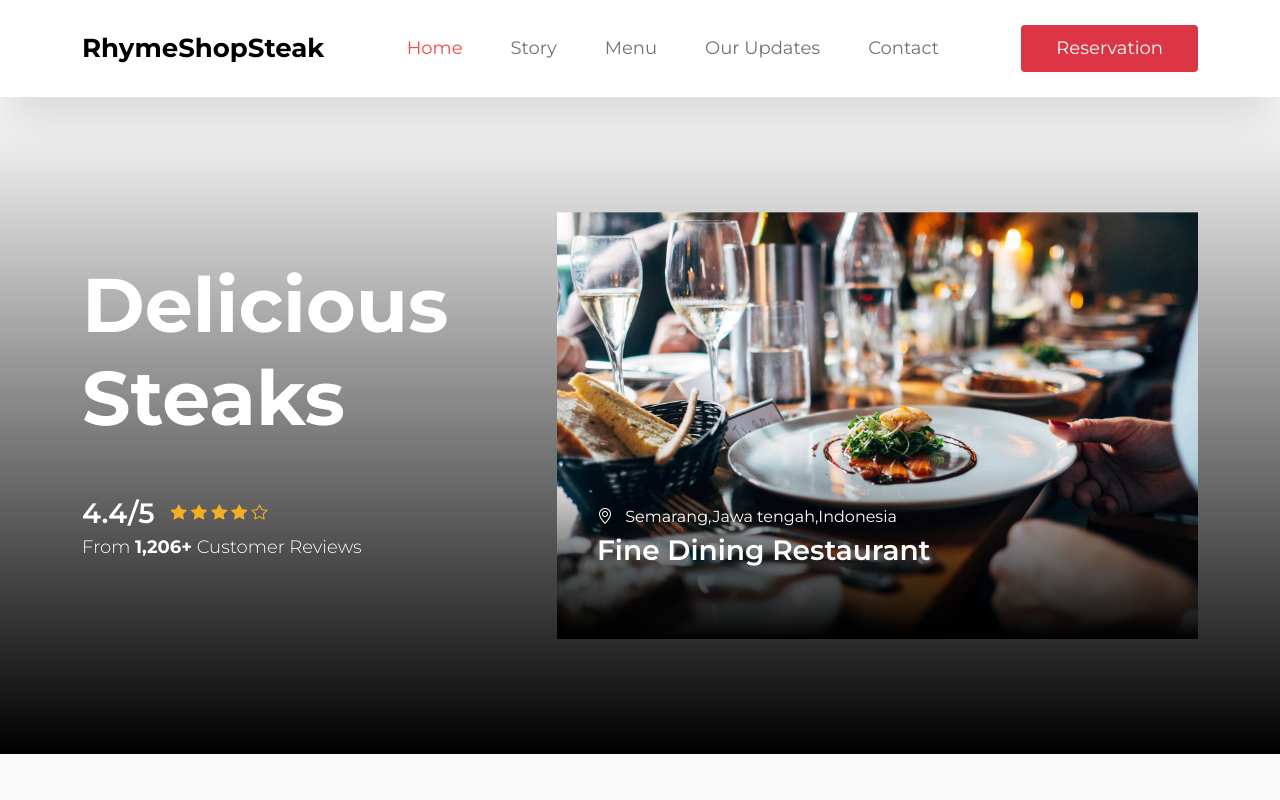
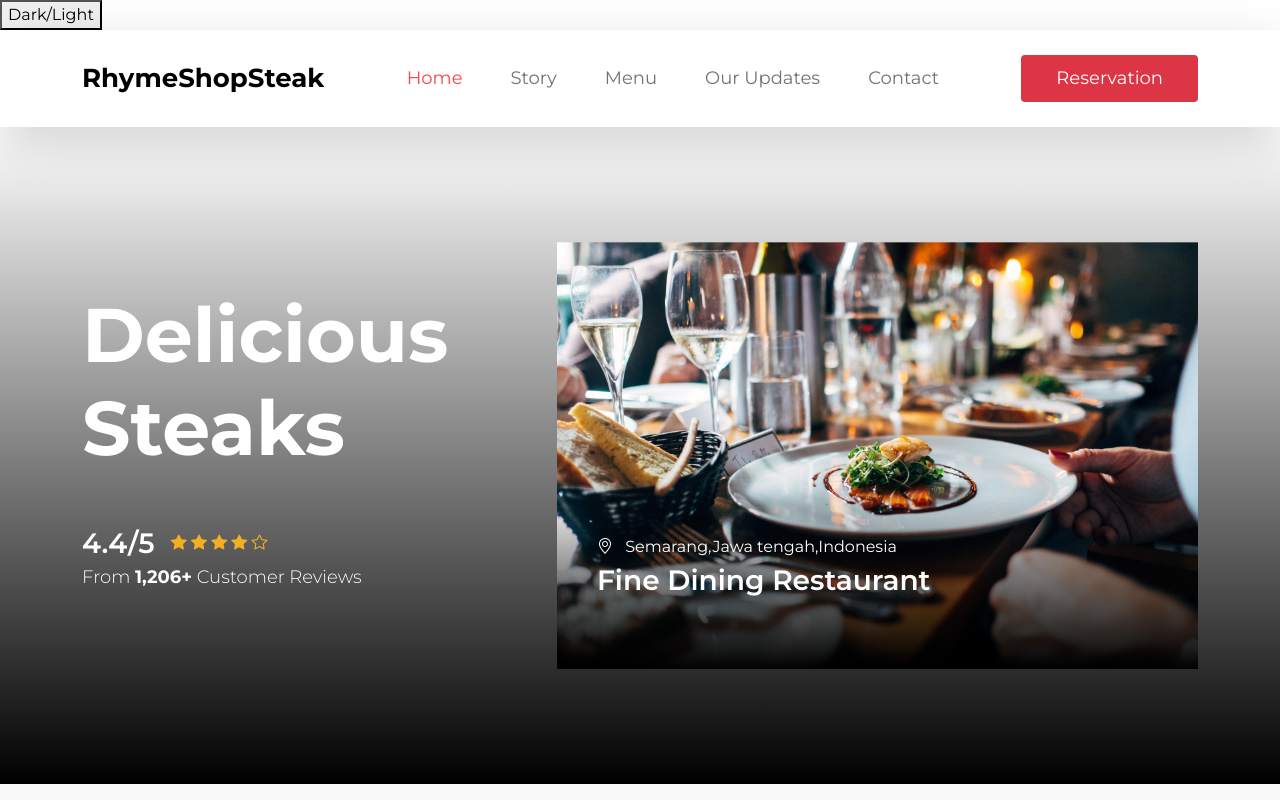
Before and after one commit to WildanDevanata/WildanDevanata.github.io, a plain HTML site: page index.html in a window 1280 px wide. Shown: the top 800 px of the page. Drawn offline with Linux system fonts and the light colour scheme.

Commit message:
Update index.html

```diff
--- a/index.html
+++ b/index.html
@@ -25,6 +25,14 @@
 
 <body>
 
+<script>
+    function myFunction() {
+        var element = document.body;
+        element.classList.toggle("dark-mode");
+    }
+  </script>
+
+    <button id="dark" onclick="myFunction()">Dark/Light</button>
     <nav class="navbar navbar-expand-lg bg-white shadow-lg">
         <div class="container">
             <button class="navbar-toggler" type="button" data-bs-toggle="collapse" data-bs-target="#navbarNav"
```
